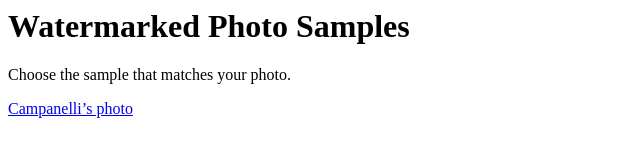
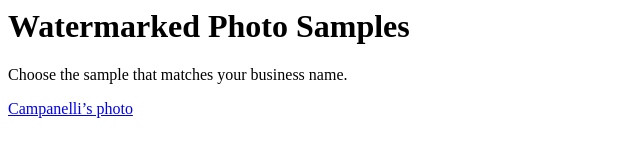
Before and after one commit to Gary-Guanciale/Quantum-Labs, a plain HTML site: page Preview/index.html in a window 1280 px wide. Shown: the full height of the page, 0-640 px from the left. Drawn offline with Linux system fonts and the light colour scheme.

Commit message:
Update paragraph text for sample selection

```diff
--- a/Preview/index.html
+++ b/Preview/index.html
@@ -1,3 +1,3 @@
 <h1>Watermarked Photo Samples</h1>
-<p>Choose the sample that matches your photo.</p>
+<p>Choose the sample that matches your business name.</p>
 <p><a href="campanelli's/CampanElli's.jpg">Campanelli’s photo</a></p>
```
